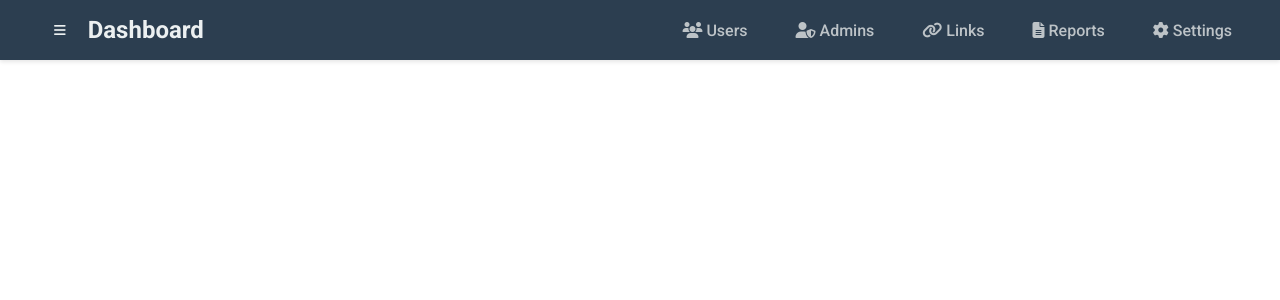
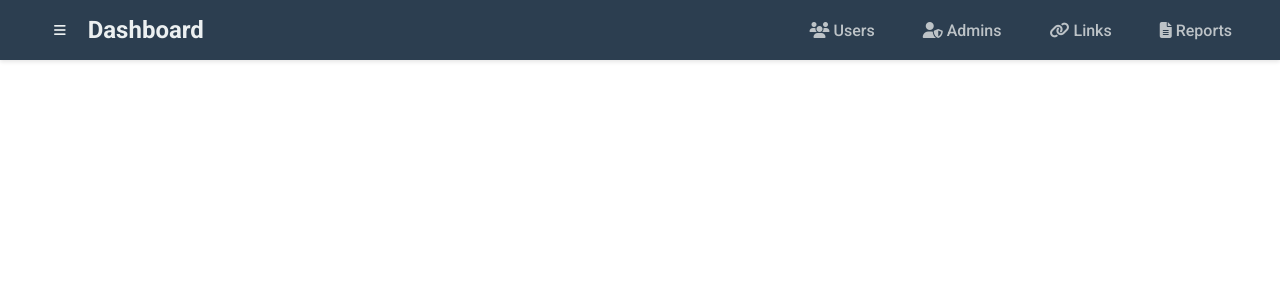
Before and after one commit to RhyzenCedric/capstone, a React (Vite) app in the folder adminwebsite/: page /dashboard in a window 1280 px wide. Shown: the top 300 px of the page. Built offline with nearby package versions, Linux system fonts and the light colour scheme.

Commit message:
fixed admin ui 2

```diff
--- a/adminwebsite/src/App.jsx
+++ b/adminwebsite/src/App.jsx
@@ -19,7 +19,6 @@ const App = () => {
                     <Route path="/dashboard/admins" element={<Admins />} />
                     <Route path="/dashboard/links" element={<Links />} />
                     <Route path="/dashboard/reports" element={<Reports />} />
-                    <Route path="/dashboard/settings" element={<Settings />} />
 
                     <Route path="/signup" element={<Signup />} />
                 </Routes>
--- a/adminwebsite/src/components/NavBars/SideNav.jsx
+++ b/adminwebsite/src/components/NavBars/SideNav.jsx
@@ -17,7 +17,6 @@ const SideNav = ({ toggleSidebar }) => {
                     <li><Link to="/dashboard/admins"><i className="fas fa-user-shield"/> Admins</Link></li>
                     <li><Link to="/dashboard/links"><i className="fas fa-link"/> Links</Link></li>
                     <li><Link to="/dashboard/reports"><i className="fas fa-file-alt"/> Reports</Link></li>
-                    <li><Link to="/dashboard/settings"><i className="fas fa-cog"/> Settings</Link></li>
                 </ul>
             </nav>
         </div>
--- a/adminwebsite/src/components/NavBars/TopNav.jsx
+++ b/adminwebsite/src/components/NavBars/TopNav.jsx
@@ -39,11 +39,6 @@ const TopNav = () => {
                             <i className="fas fa-file-alt"/> Reports
                         </Link>
                     </li>
-                    <li>
-                        <Link to="/dashboard/settings" className={location.pathname === "/dashboard/settings" ? "active" : ""}>
-                            <i className="fas fa-cog"/> Settings
-                        </Link>
-                    </li>
                 </ul>
             </nav>
             {isSidebarOpen && <SideNav toggleSidebar={toggleSidebar} />}
```
